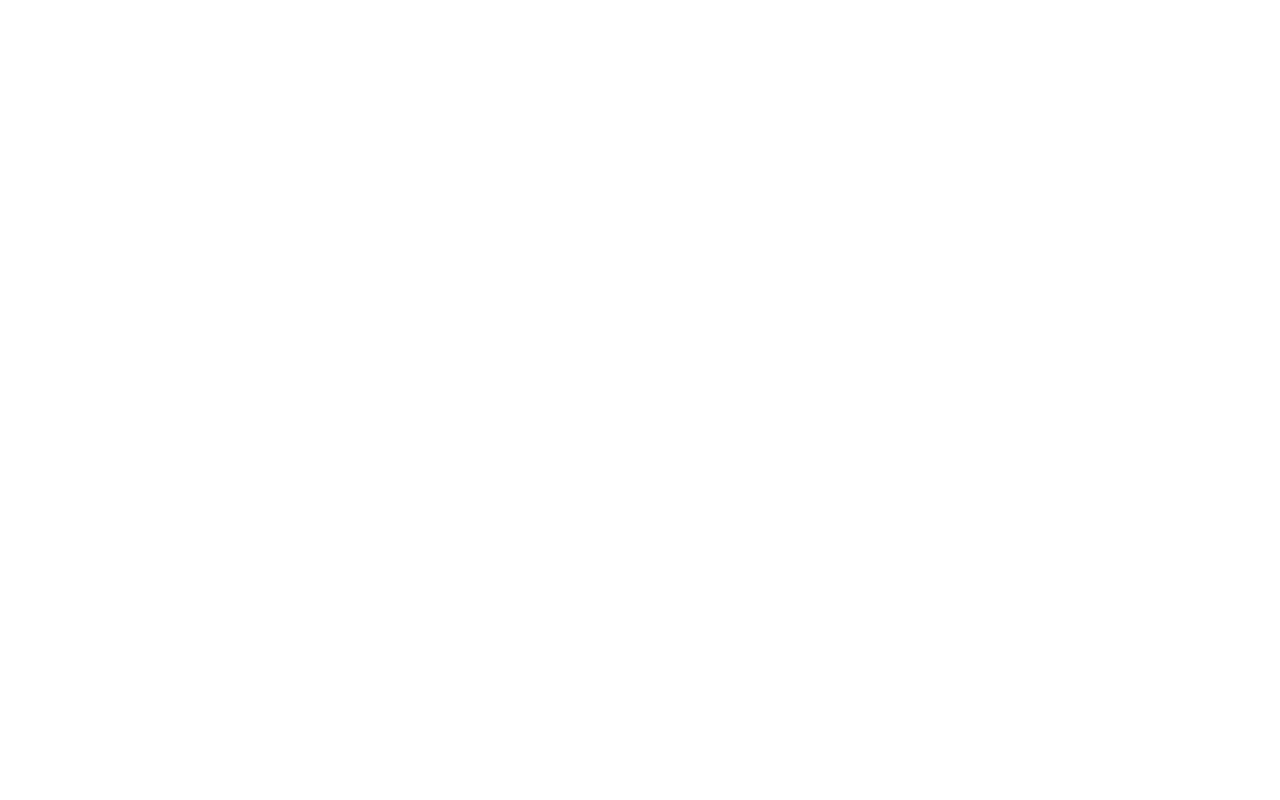
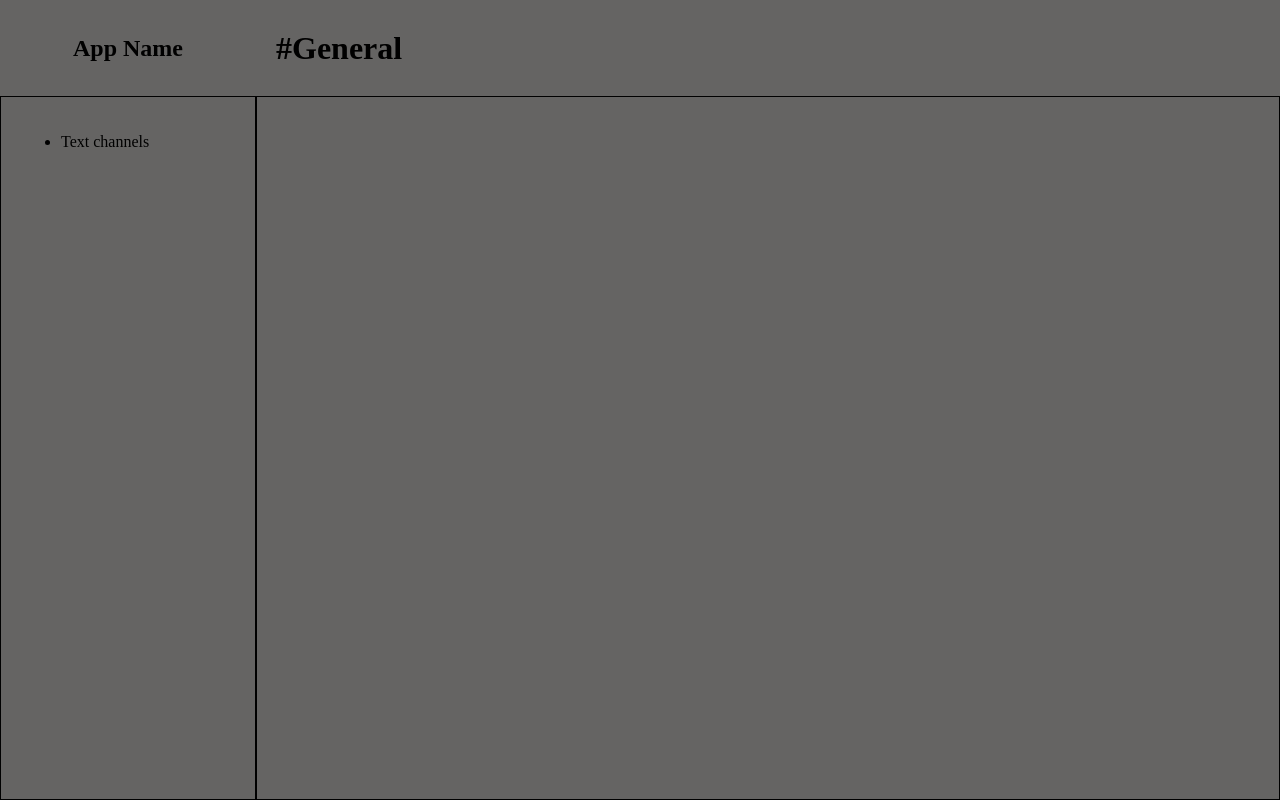
Before and after one commit to Linzeur/js-discord-clon, a website: page public/index.html in a window 1280 px wide. Drawn offline with Linux system fonts and the light colour scheme.

Commit message:
Create chatroom markup

```diff
--- a/public/index.html
+++ b/public/index.html
@@ -1,8 +1,28 @@
 <!DOCTYPE html>
-<html>
+<html lang="en">
   <head>
+    <meta charset="UTF-8" />
+    <meta name="viewport" content="width=device-width, initial-scale=1.0" />
+    <meta http-equiv="X-UA-Compatible" content="ie=edge" />
+    <link rel="stylesheet" href="style.css" />
+    <title>Discord</title>
+  </head>
+  <body>
+    <header>
+      <h2 class="app_name">App Name</h2>
+    </header>
+    <main>
+      <h1 class="channel_name">#General</h1>
+    </main>
+    <section class="channels">
+      <div>
+        <ul>
+          <li class="text_channels">Text channels</li>
+        </ul>
+      </div>
+    </section>
+    <section class="messages"></section>
     <script src="./assets/js/db-fake.js"></script>
     <script src="./assets/js/index.js"></script>
-  </head>
-  <body></body>
+  </body>
 </html>
--- /dev/null
+++ b/public/style.css
@@ -0,0 +1,48 @@
+body {
+  margin: 0;
+  display: grid;
+  grid-template:12% 1fr/ 20% 1fr;
+  height: 100vh;
+  background-color: #656463;
+  grid-template-areas:
+'header main'
+'app_name head_channel'
+}
+
+/* Variables */
+header { grid-area: header;}
+main { grid-area: main; }
+.head_channel { grid-area: head_channel;}
+.app_name { grid-area: app_name;}
+
+header {
+  text-align: center;
+  display: flex;
+  flex-direction: column;
+  align-content: center;
+}
+
+main {
+  text-align: center;
+  display: flex;
+  align-items: center;
+  padding: 0px 20px;
+}
+
+h1, h2 {
+  margin:auto  0px;
+}
+
+.channels {
+  border: 1px solid black;
+  padding: 20px;
+}
+
+.messages {
+  border: 1px solid black;
+}
+
+.text_channels {
+  /* list-style:  */
+
+}
```
Also changed, not shown: 1 other file.
